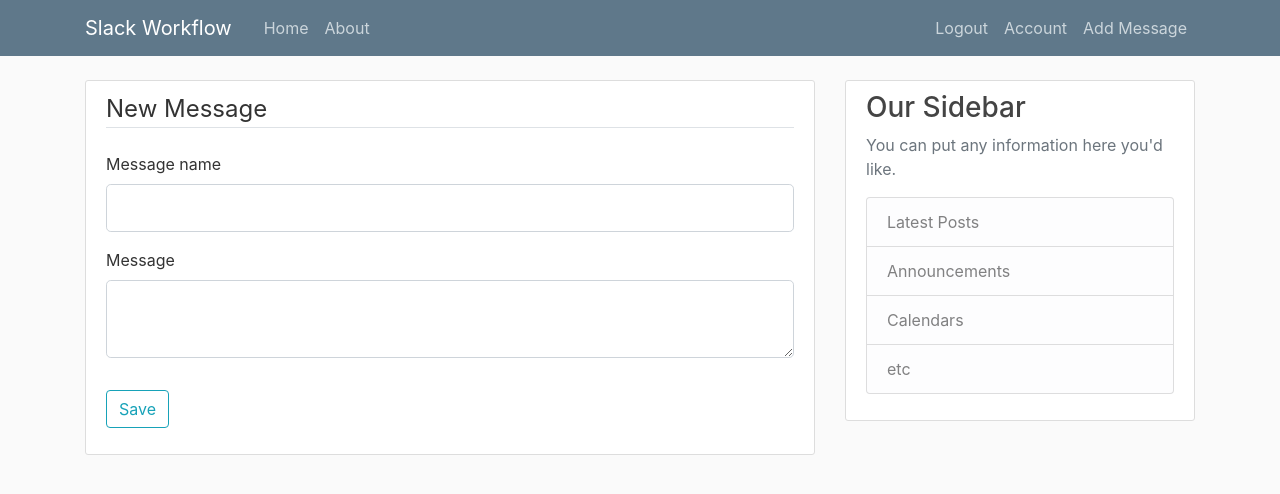
After one commit to nirbarazida/slack-funnel, a Flask app: page /add_message in a window 1280 px wide. The commit adds this page. Shown: the top 494 px of the page. Run offline with Flask 2, Linux system fonts and the light colour scheme; a user stored in the database is signed in; some libraries are stand-ins or nearby versions.

```diff
--- a/run.py
+++ b/run.py
@@ -1,4 +1,4 @@
-from slack_funnel_app import app
+from slack_workflow_app import app
 
 if __name__ == '__main__':
     app.run(debug=True)
--- a/slack_funnel_app/__init__.py
+++ b/slack_workflow_app/__init__.py
@@ -2,7 +2,7 @@
 from flask import Flask
 from flask_bcrypt import Bcrypt
 import os
-from slack_funnel_app.const import DB_PATH
+from slack_workflow_app.const import DB_PATH
 from flask_login import LoginManager
 
 app = Flask(__name__)
@@ -17,7 +17,7 @@
 
 
 # Do not move up - it needs to be called AFTER the app is created.
-from slack_funnel_app.routes_and_forms import routes
+from slack_workflow_app.routes_and_forms import routes
 
 if not os.path.exists(DB_PATH):
     db.create_all()
--- a/slack_funnel_app/routes_and_forms/forms.py
+++ b/slack_workflow_app/routes_and_forms/forms.py
@@ -1,7 +1,7 @@
 from flask_wtf import FlaskForm
-from wtforms import StringField, PasswordField, SubmitField, BooleanField
+from wtforms import StringField, PasswordField, SubmitField, BooleanField, TextAreaField
 from wtforms.validators import DataRequired, Length, Email, EqualTo, optional, ValidationError
-from slack_funnel_app.database.schema import UserTable
+from slack_workflow_app.database.schema import UserTable, Workspace, Workflow, WorkflowMessage, Message, WorkspaceMessage
 
 #todo: add validate step to all relevent forms - add step
 
@@ -35,6 +35,17 @@
     submit = SubmitField('Login')
 
 
-class NewStageForm(FlaskForm):
-    name = StringField('Stage name', validators=[DataRequired(), Length(min=2, max=20)])
-    message_content = StringField('Message content', validators=[DataRequired(), Length(min=2)])
+class NewMessageForm(FlaskForm):
+    message_name = StringField('Message name', validators=[DataRequired(), Length(min=2, max=30)])
+    message = TextAreaField('Message', validators=[DataRequired(), Length(min=2, max=2000)])
+    submit = SubmitField('Save')
+
+    def validate_message_name(self, message_name):
+        user = Message.query.filter_by(name=message_name.data).first()
+        if user:
+            raise ValidationError('That name is taken. Please choose a different one.')
+
+    def validate_message(self, message):
+        message = Message.query.filter_by(message=message.data).first()
+        if message:
+            raise ValidationError(f'This message exists in the data base under the name - "{message.name}"')
--- /dev/null
+++ b/slack_workflow_app/routes_and_forms/routes.py
@@ -0,0 +1,160 @@
+from flask import render_template, url_for, flash, redirect, request,jsonify
+from slack_workflow_app.routes_and_forms.forms import RegistrationForm, LoginForm, NewMessageForm
+from slack_workflow_app import app, db, bcrypt
+from slack_workflow_app.database.schema import UserTable, Workspace, Workflow, WorkflowMessage, Message, WorkspaceMessage
+from flask_login import login_user, current_user, logout_user, login_required
+
+# todo: use bcrypt for the tokens
+# todo: add login_required to relevent pages
+
+
+
+posts = [
+    {
+        'author': 'Corey Schafer',
+        'title': 'Blog Post 1',
+        'content': 'First post content',
+        'date_posted': 'April 20, 2018'
+    },
+    {
+        'author': 'Jane Doe',
+        'title': 'Blog Post 2',
+        'content': 'Second post content',
+        'date_posted': 'April 21, 2018'
+    }
+]
+
+
+@app.route("/")
+@app.route("/home")
+def home():
+    # workspace = Workspace.query.all() #todo : query only the active ones (concat with workspace mes and check who's status is wating"
+    return render_template('home/home.html', posts=posts)
+
+
+@app.route("/about")
+def about():
+    return render_template('about/about.html', posts=posts, tab_title="About-nir")
+
+
+@app.route("/register", methods=['GET', 'POST'])
+def register():
+    if current_user.is_authenticated:
+        return redirect(url_for('home'))
+    form = RegistrationForm()
+    if form.validate_on_submit():
+        hashed_password = bcrypt.generate_password_hash(form.password.data).decode('utf-8')
+        user = UserTable(username=form.username.data, email=form.email.data, password=hashed_password)
+        db.session.add(user)
+        db.session.commit()
+        flash(f'Your account has been created! You are now able to log in!', 'success')
+        return redirect(url_for('login'))
+    return render_template('register/register.html', title='Register', form=form)
+
+
+@app.route("/login", methods=['GET', 'POST'])
+def login():
+    if current_user.is_authenticated:
+        return redirect(url_for('home'))
+    form = LoginForm()
+    if form.validate_on_submit():
+        user = UserTable.query.filter_by(email=form.email.data).first()
+        if user and bcrypt.check_password_hash(user.password, form.password.data):
+            login_user(user, remember=form.remember.data)
+            next_page = request.args.get('next')
+            return redirect(next_page) if next_page else redirect(url_for('home'))
+        else:
+            flash('Login Unsuccessful. Please check username and password', 'danger')
+    return render_template('login/login.html', title='Login', form=form)
+
+
+@app.route("/logout", methods=['GET', 'POST'])
+def logout():
+    logout_user()
+    return redirect(url_for('home'))
+
+
+@app.route("/account", methods=['GET', 'POST'])
+@login_required
+def account():
+    return render_template('account/account.html', title='Account')
+
+
+@app.route("/add_message", methods=['GET', 'POST'])
+@login_required
+def add_message():
+    form = NewMessageForm()
+    if form.validate_on_submit():
+        message = Message(name=form.message_name.data, message=form.message.data, created_by=current_user)
+        db.session.add(message)
+        db.session.commit()
+        flash('Your message has been created!', 'success')
+        return redirect(url_for('home'))
+    return render_template('add_message/add_message.html', title='New Message', form=form, legend='New Message')
+
+
+
+############# API ###############
+
+
+def validate_add_workflow_request(request): # todo: Simon can it be done cleaner?
+    """Validation function for the API request"""
+
+    workflow_json = request.get_json()
+    # Workflow name exist in DB
+
+    if Workflow.query.filter_by(name=workflow_json["workflow_name"]).first():
+        return {"status": False, "message": "workflow name already exist in the database"}
+
+    # Workflow id doesn't exist in DB
+    for message in workflow_json['workflow_messages']:
+        if Message.query.filter_by(id=message['message_id']).first() is None:
+            return {"status": False, "message": "message doesn't exist in the database"}
+
+    return {"status":True}
+
+
+@app.route("/add_workflow/api", methods=['GET', 'POST'])
+# @login_required # todo: Simon - how to create a post with user Oauth?
+def add_workflow():
+    """
+    import requests
+    workflow = {"workflow_name": "Omdena basic 5",
+                "workflow_messages":
+                                    [{"message_id": 1, "time_from_start_days": 5, "time_from_start_hours": 1},
+                                     {"message_id": 2, "time_from_start_days": 7, "time_from_start_hours": 0}]}
+
+    resp = requests.post("http://127.0.0.1:5000/add_workflow/api", json=workflow,auth=('nir@dagshub.com', '123'))
+    print(str(resp.content))
+    """
+    input_validation = validate_add_workflow_request(request)
+
+    if input_validation["status"] == False:
+        return input_validation["message"]
+
+    if request.is_json:
+        workflow_json = request.get_json()
+        workflow = Workflow(name=workflow_json["workflow_name"],
+                            created_by=1)  # current_user.id) # todo: undo after Oauth fix
+        db.session.add(workflow)
+        db.session.commit()
+
+        workflow_id = Workflow.query.filter_by(name=workflow_json["workflow_name"]).first().id
+
+        for message in workflow_json['workflow_messages']:
+            workflowmessage = WorkflowMessage(workflow_id=workflow_id, message_id=message['message_id'],
+                                              time_from_start_days=message['time_from_start_days'],
+                                              time_from_start_hours=message['time_from_start_hours'])
+            db.session.add(workflowmessage)
+            db.session.commit()
+
+        return f"Workflow was created successfully. It's id is: {workflow_id}"
+    else:
+        return redirect(url_for('home'))  # todo: show informative message before redirect
+
+
+@app.route("/add_workspace/api", methods=['GET', 'POST'])
+# @login_required # todo: Simon - how to create a post with user Oauth?
+def add_workspace():
+    if request.is_json:
+        workflow_json = request.get_json()
--- a/slack_funnel_app/static/main.css
+++ b/slack_workflow_app/static/main.css
@@ -32,37 +32,37 @@
   margin-bottom: 20px;
 }
 
-.project-title {
+.article-title {
   color: #444444;
 }
 
-a.project-title:hover {
+a.article-title:hover {
   color: #428bca;
   text-decoration: none;
 }
 
-.project-content {
+.article-content {
   white-space: pre-line;
 }
 
-.project-img {
+.article-img {
   height: 65px;
   width: 65px;
   margin-right: 16px;
 }
 
-.project-metadata {
+.article-metadata {
   padding-bottom: 1px;
   margin-bottom: 4px;
   border-bottom: 1px solid #e3e3e3
 }
 
-.project-metadata a:hover {
+.article-metadata a:hover {
   color: #333;
   text-decoration: none;
 }
 
-.project-svg {
+.article-svg {
   width: 25px;
   height: 25px;
   vertical-align: middle;
--- /dev/null
+++ b/slack_workflow_app/templates/add_message/add_message.html
@@ -0,0 +1,40 @@
+{% extends "layout.html" %}
+{% block content %}
+<div class="content-section">
+    <form method="POST" action="">
+        {{ form.hidden_tag() }}
+        <fieldset class="form-group">
+            <legend class="border-bottom mb-4">{{ legend }}</legend>
+            <div class="form-group">
+                {{ form.message_name.label(class="form-control-label") }}
+                {% if form.message_name.errors %}
+                    {{ form.message_name(class="form-control form-control-lg is-invalid") }}
+                    <div class="invalid-feedback">
+                        {% for error in form.message_name.errors %}
+                            <span>{{ error }}</span>
+                        {% endfor %}
+                    </div>
+                {% else %}
+                    {{ form.message_name(class="form-control form-control-lg") }}
+                {% endif %}
+            </div>
+            <div class="form-group">
+                {{ form.message.label(class="form-control-label") }}
+                {% if form.message.errors %}
+                    {{ form.message(class="form-control form-control-lg is-invalid") }}
+                    <div class="invalid-feedback">
+                        {% for error in form.message.errors %}
+                            <span>{{ error }}</span>
+                        {% endfor %}
+                    </div>
+                {% else %}
+                    {{ form.message(class="form-control form-control-lg") }}
+                {% endif %}
+            </div>
+        </fieldset>
+        <div class="form-group">
+            {{ form.submit(class="btn btn-outline-info") }}
+        </div>
+    </form>
+</div>
+{% endblock content %}
--- a/slack_funnel_app/templates/layout.html
+++ b/slack_workflow_app/templates/layout.html
@@ -20,7 +20,7 @@
     <header class="site-header">
       <nav class="navbar navbar-expand-md navbar-dark bg-steel fixed-top">
         <div class="container">
-          <a class="navbar-brand mr-4" href="{{ url_for('home') }}">Slack Funnel</a>
+          <a class="navbar-brand mr-4" href="{{ url_for('home') }}">Slack Workflow</a>
           <button class="navbar-toggler" type="button" data-toggle="collapse" data-target="#navbarToggle" aria-controls="navbarToggle" aria-expanded="false" aria-label="Toggle navigation">
             <span class="navbar-toggler-icon"></span>
           </button>
@@ -34,6 +34,7 @@
               {% if current_user.is_authenticated %}
                 <a class="nav-item nav-link" href="{{ url_for('logout') }}">Logout</a>
                 <a class="nav-item nav-link" href="{{ url_for('account') }}">Account</a>
+                <a class="nav-item nav-link" href="{{ url_for('add_message') }}">Add Message</a>
               {% else %}
                 <a class="nav-item nav-link" href="{{ url_for('login') }}">Login</a>
                 <a class="nav-item nav-link" href="{{ url_for('register') }}">Register</a>
```
Also changed, not shown: inner_tests/general.py (added, +23 -0 lines), slack_funnel_app/routes_and_forms/routes.py (deleted, +0 -76 lines), slack_workflow_app/database/schema.py (renamed from slack_funnel_app/database/schema.py, +8 -3 lines), slack_workflow_app/templates/home/home.html (renamed from slack_funnel_app/templates/home/home.html, +5 -5 lines), test/general.py (deleted, +0 -5 lines), inner_tests/__init__.py (added), slack_funnel_app/database/slack_funnel_database.db (deleted), slack_workflow_app/const.py (renamed from slack_funnel_app/const.py), slack_workflow_app/templates/about/about.html (renamed from slack_funnel_app/templates/about/about.html), slack_workflow_app/templates/account/account.html (renamed from slack_funnel_app/templates/account/account.html), slack_workflow_app/templates/login/login.html (renamed from slack_funnel_app/templates/login/login.html), slack_workflow_app/templates/register/register.html (renamed from slack_funnel_app/templates/register/register.html), 1 other file.
